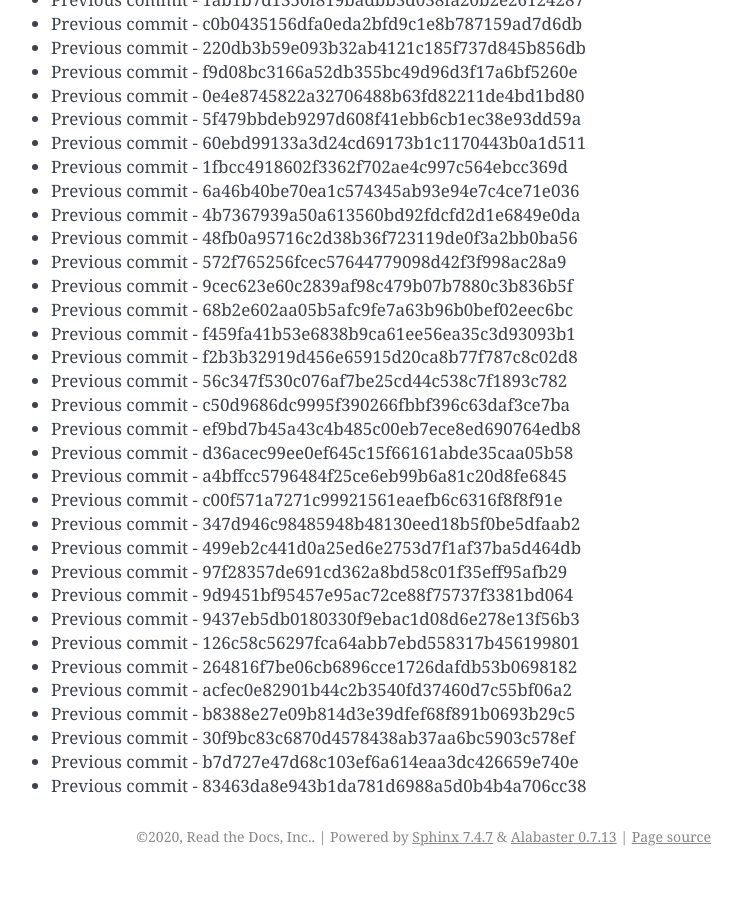
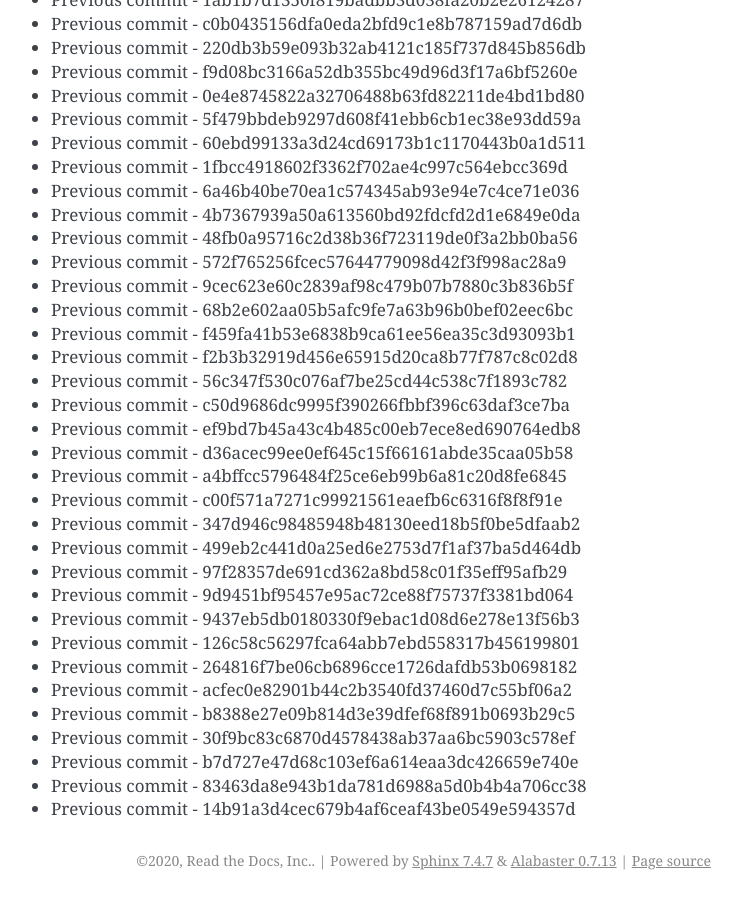
Before and after one commit to readthedocs/rtd-git-stresstest, a Sphinx documentation site: the page built from docs/updates.rst, in a window 1280 px wide and 900 px high, scrolled down 15552 px. Shown: the whole window, without its empty margins (399-1141 px from the left). Built offline with Sphinx 7.4.7, drawn with Linux system fonts in a browser that asks for light colours; before the commit the page ends 16428 px from its top, so only the background shows below that.

Commit message:
Generating commit from previous: 14b91a3d4cec679b4af6ceaf43be0549e594357d

```diff
--- a/docs/updates.rst
+++ b/docs/updates.rst
@@ -685,3 +685,4 @@ It can be tested for any performance characteristics.
 * Previous commit - 30f9bc83c6870d4578438ab37aa6bc5903c578ef
 * Previous commit - b7d727e47d68c103ef6a614eaa3dc426659e740e
 * Previous commit - 83463da8e943b1da781d6988a5d0b4b4a706cc38
+* Previous commit - 14b91a3d4cec679b4af6ceaf43be0549e594357d
```
